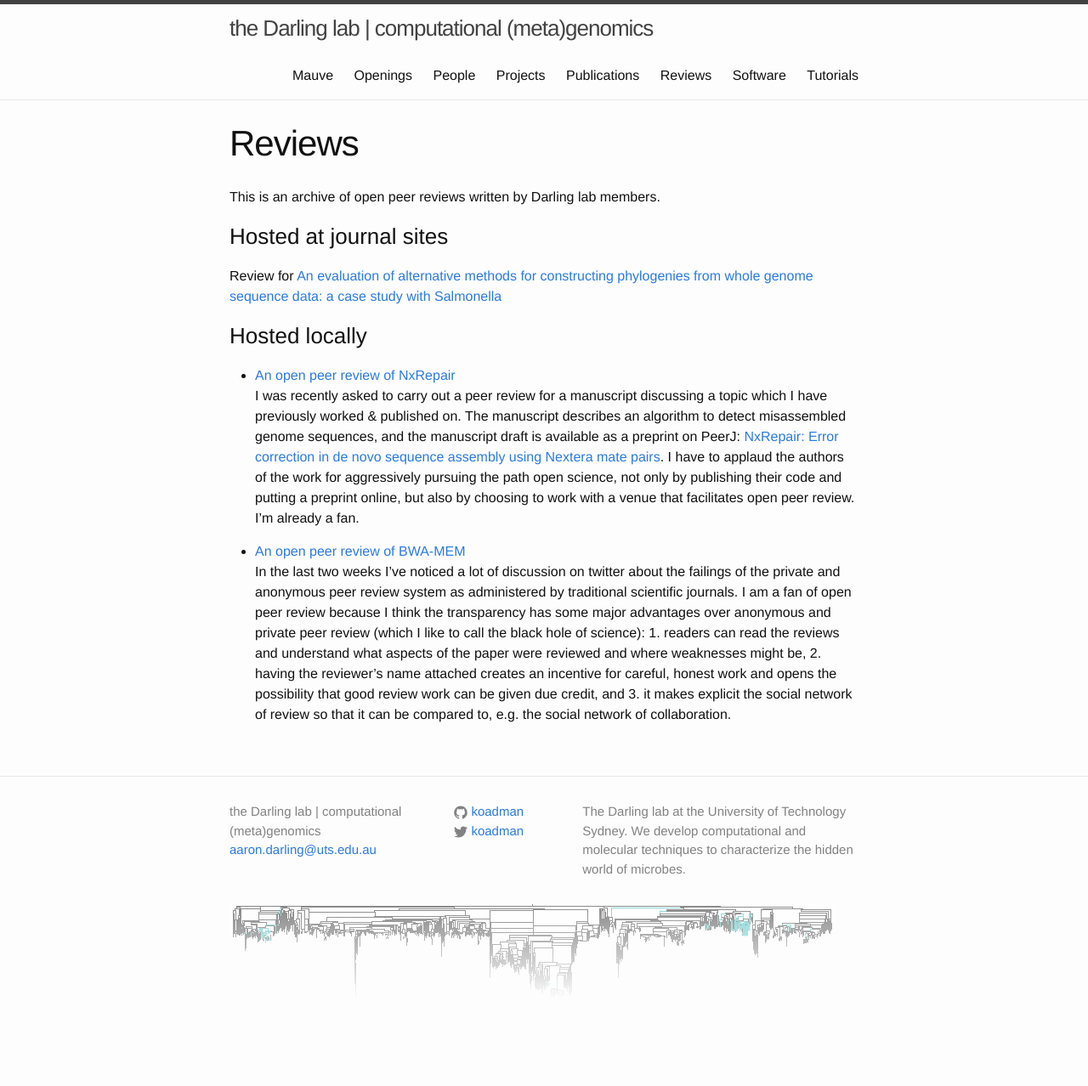
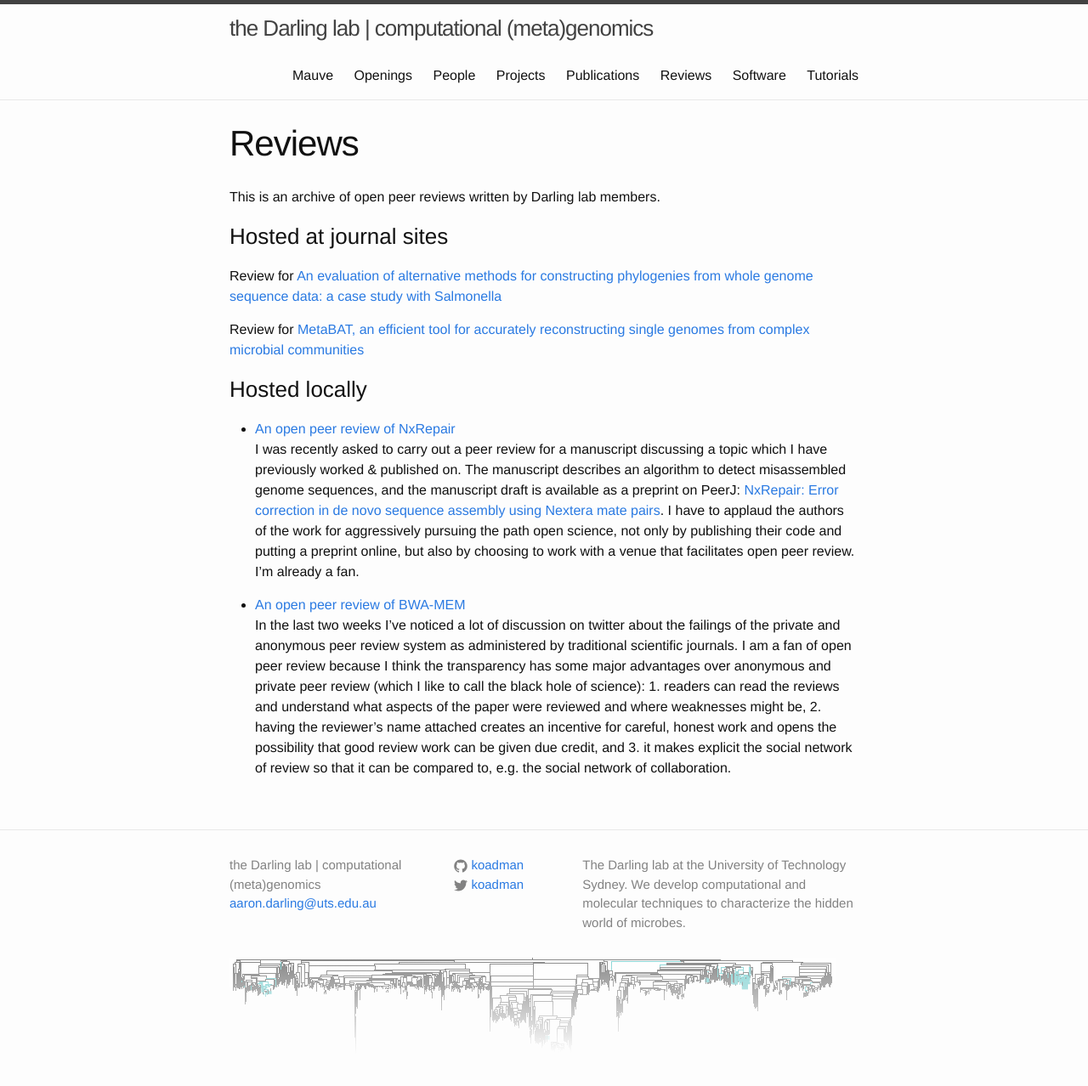
Before and after one commit to koadman/platypusfarm, a Jekyll site: the page built from darlinglab/reviews.md, in a window 1280 px wide. Shown: the whole page at 85% size. Built offline with Jekyll 4.4.1, drawn with Linux system fonts in a browser that asks for light colours; before the commit the page ends 1215 px from its top, so only the background shows below that.

Commit message:
adding MetaBAT review link

```diff
--- a/darlinglab/reviews.md
+++ b/darlinglab/reviews.md
@@ -9,6 +9,8 @@ This is an archive of open peer reviews written by Darling lab members.
 ### Hosted at journal sites
 
 Review for [An evaluation of alternative methods for constructing phylogenies from whole genome sequence data: a case study with Salmonella](https://peerj.com/articles/620v0.1/reviews/1/)
+
+Review for [MetaBAT, an efficient tool for accurately reconstructing single genomes from complex microbial communities](https://peerj.com/articles/1165/reviews/)
 
 ### Hosted locally
 
```
